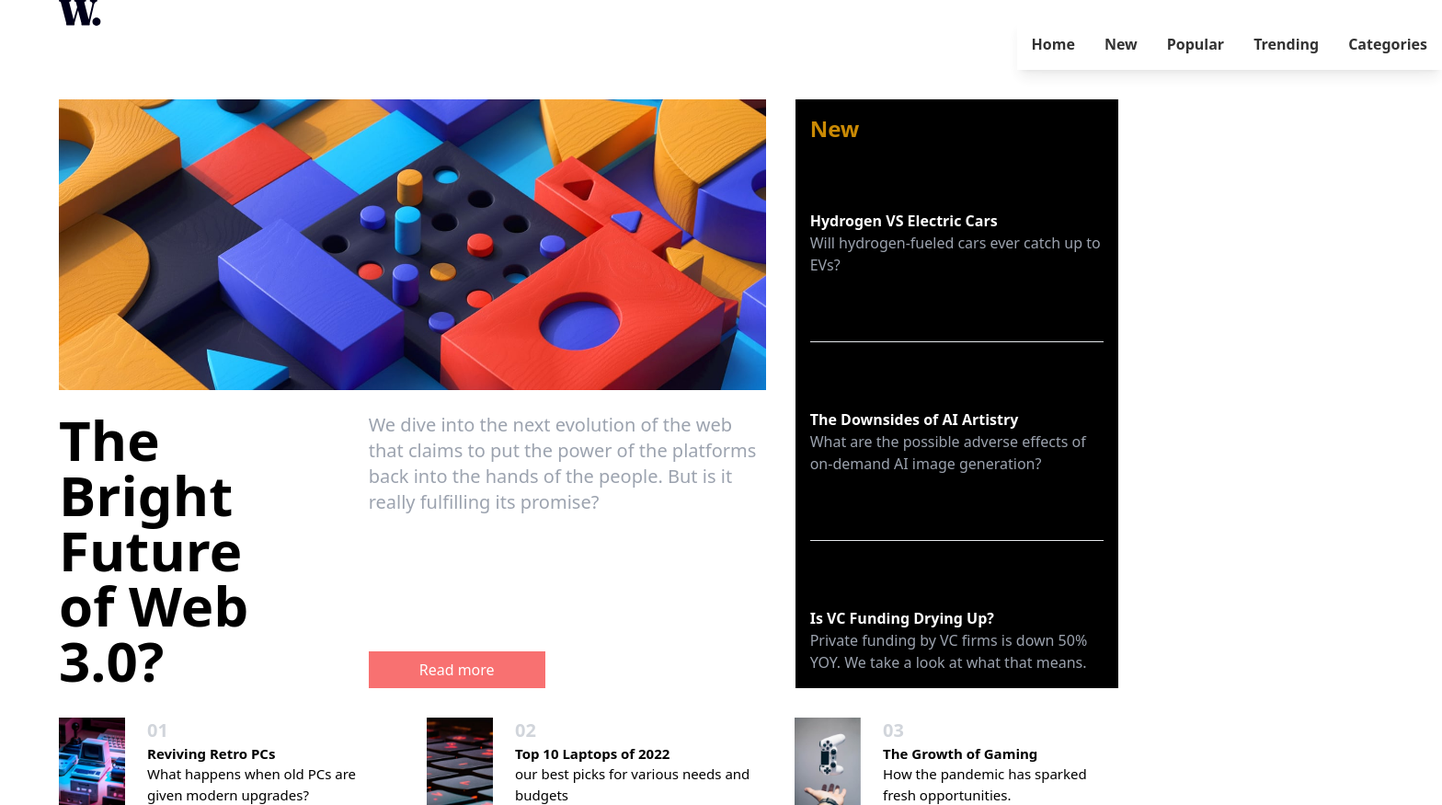
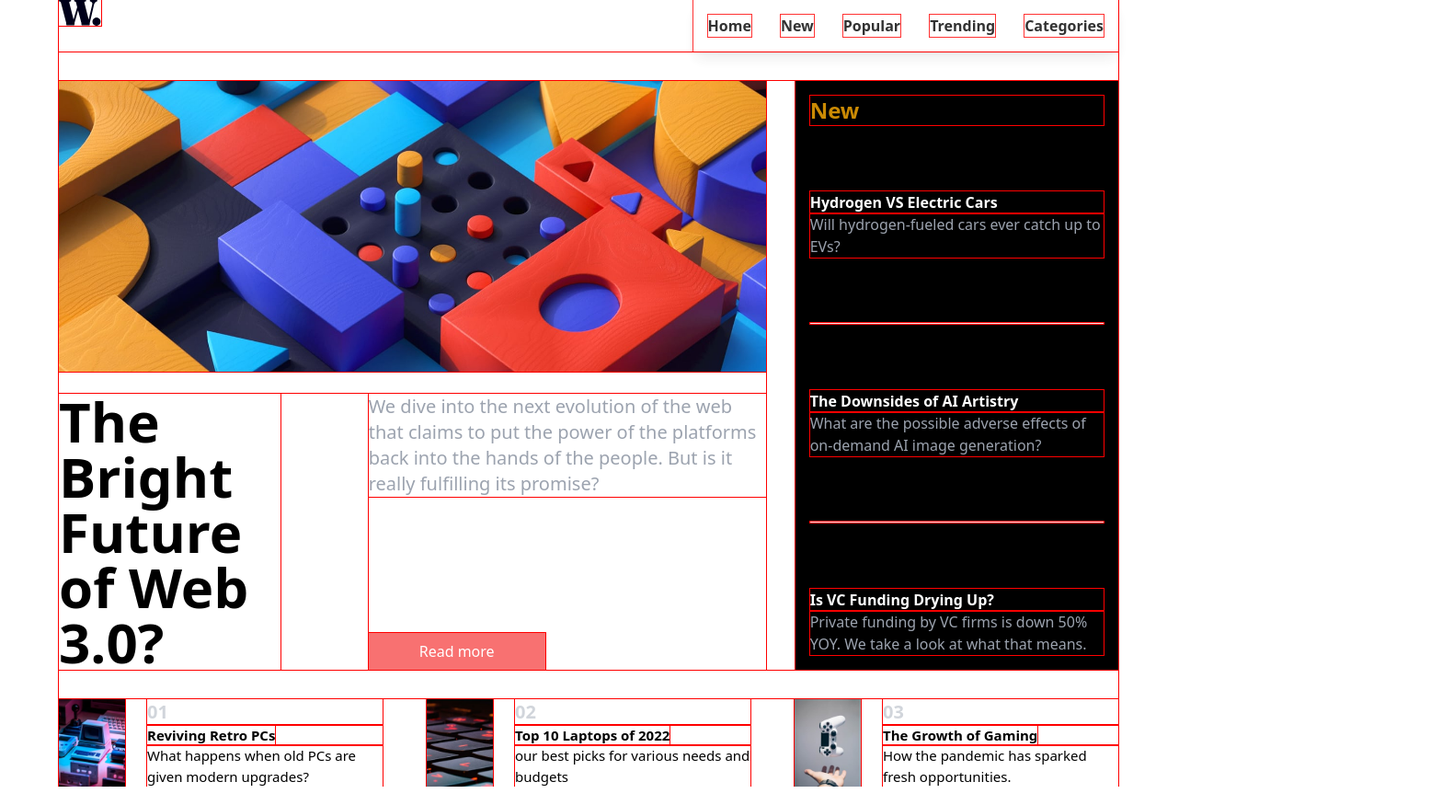
Before and after one commit to gstarv/news-homepage-main, a website: page index.html in a window 1280 px wide. Shown: the whole page at 92% size, 1568 px wide, since content can reach past the window. Drawn offline with Linux system fonts and the light colour scheme.

Commit message:
i removed the left margin on the nav bar on desktop view

```diff
--- a/index.html
+++ b/index.html
@@ -28,7 +28,7 @@ Very-dark-blue: hsl(240, 100%, 5%); */
 }
 
     *{
-      /* outline: 1px solid red; */
+      outline: 1px solid red;
     }
 
     main{
@@ -46,7 +46,7 @@ Very-dark-blue: hsl(240, 100%, 5%); */
       <img class="min-w-10 h-7" src="/assets/images/logo.svg" alt="">
 
       <!-- <div id="menu" class="hidden lg absolute bg-white p-4 shadow-lg"> -->
-        <nav id="menu" class="hidden absolute left-[22rem] mt-[20px] lg:mt-0 lg:left-0 lg:relative bg-white  p-4 shadow-lg lg:flex lg:flex-row lg:gap-8 font-semibold opacity-80 list-none">
+        <nav id="menu" class="hidden absolute lg:relative bg-white  p-4 shadow-lg lg:flex lg:flex-row lg:gap-8 font-semibold opacity-80 list-none">
           <li><a class="block hover:text-yellow-600 transition-all duration-[0.5s] ease-in-out" href="#">Home</a></li>
           <li><a class="block hover:text-yellow-600 transition-all duration-[0.5s] ease-in-out" href="#">New</a></li>
           <li><a class="block hover:text-yellow-600 transition-all duration-[0.5s] ease-in-out" href="#">Popular</a></li>
```
Also changed, not shown: src/output.css.
